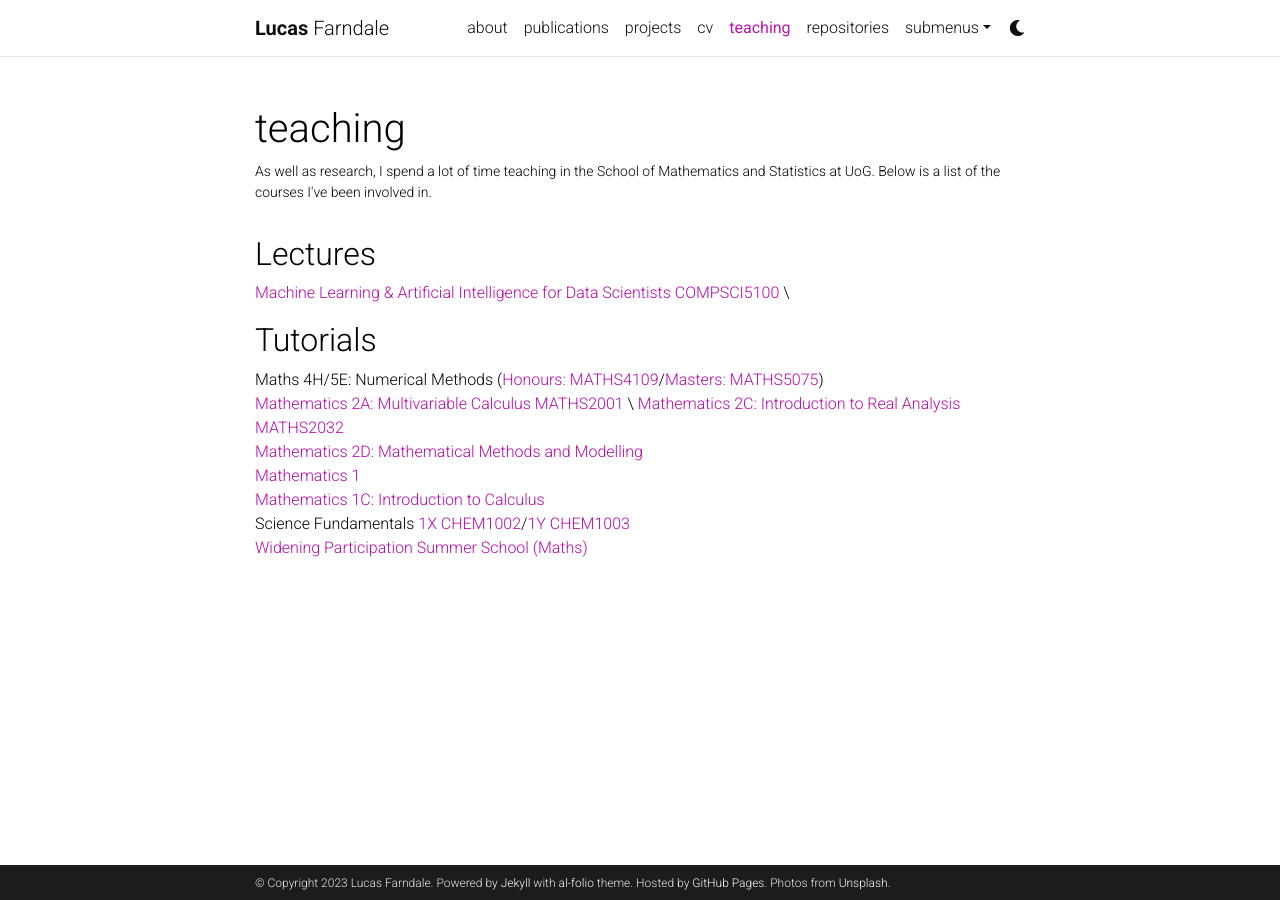
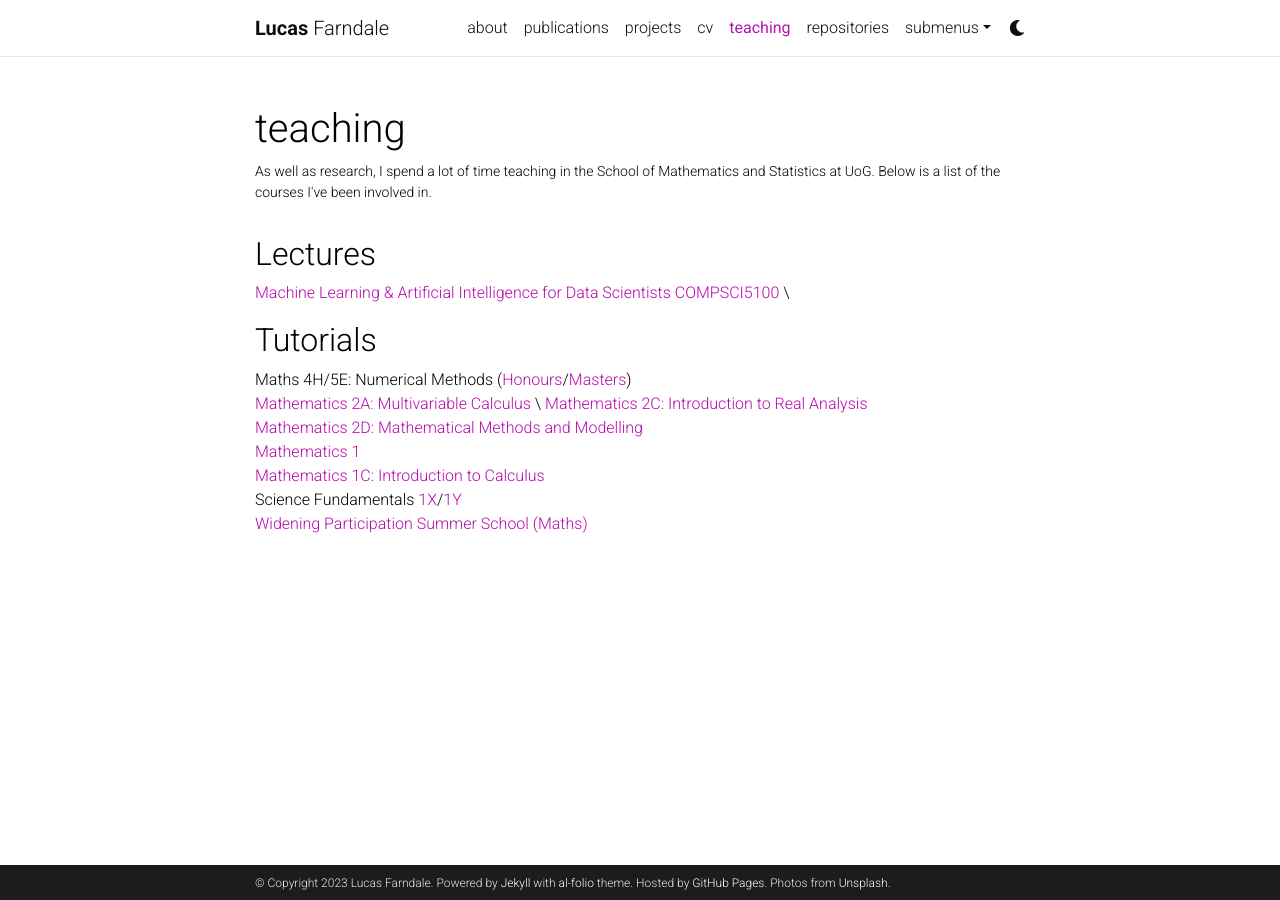
Before and after one commit to lucasfarndale/lucasfarndale.github.io, a Jekyll site: the page built from _pages/teaching.md, in a window 1280 px wide. Built offline with Jekyll 4.4.1, drawn with Linux system fonts in a browser that asks for light colours; comment, search, counter and statistics services are not loaded; a style sheet for code colours, icons or effects is not loaded.

Commit message:
Update teaching.md

```diff
--- a/_pages/teaching.md
+++ b/_pages/teaching.md
@@ -14,11 +14,11 @@ nav_order: 4
 
 ## Tutorials
 
-Maths 4H/5E: Numerical Methods ([Honours: MATHS4109](https://www.gla.ac.uk/coursecatalogue/course/?code=MATHS4109)/[Masters: MATHS5075](https://www.gla.ac.uk/coursecatalogue/course/?code=MATHS5075)) \
-[Mathematics 2A: Multivariable Calculus MATHS2001](https://www.gla.ac.uk/coursecatalogue/course/?code=MATHS2001) \
-[Mathematics 2C: Introduction to Real Analysis MATHS2032](https://www.gla.ac.uk/coursecatalogue/course/?code=MATHS2032) \
+Maths 4H/5E: Numerical Methods ([Honours](https://www.gla.ac.uk/coursecatalogue/course/?code=MATHS4109)/[Masters](https://www.gla.ac.uk/coursecatalogue/course/?code=MATHS5075)) \
+[Mathematics 2A: Multivariable Calculus](https://www.gla.ac.uk/coursecatalogue/course/?code=MATHS2001) \
+[Mathematics 2C: Introduction to Real Analysis](https://www.gla.ac.uk/coursecatalogue/course/?code=MATHS2032) \
 [Mathematics 2D: Mathematical Methods and Modelling](https://www.gla.ac.uk/coursecatalogue/course/?code=MATHS2033) \
 [Mathematics 1](https://www.gla.ac.uk/coursecatalogue/course/?code=MATHS1017) \
 [Mathematics 1C: Introduction to Calculus](https://www.gla.ac.uk/coursecatalogue/course/?code=MATHS1015) \
-Science Fundamentals [1X CHEM1002](https://www.gla.ac.uk/coursecatalogue/course/?code=CHEM1002)/[1Y CHEM1003](https://www.gla.ac.uk/coursecatalogue/course/?code=CHEM1003) \
+Science Fundamentals [1X](https://www.gla.ac.uk/coursecatalogue/course/?code=CHEM1002)/[1Y](https://www.gla.ac.uk/coursecatalogue/course/?code=CHEM1003) \
 [Widening Participation Summer School (Maths)](https://www.gla.ac.uk/study/wp/summerschool/)
```
